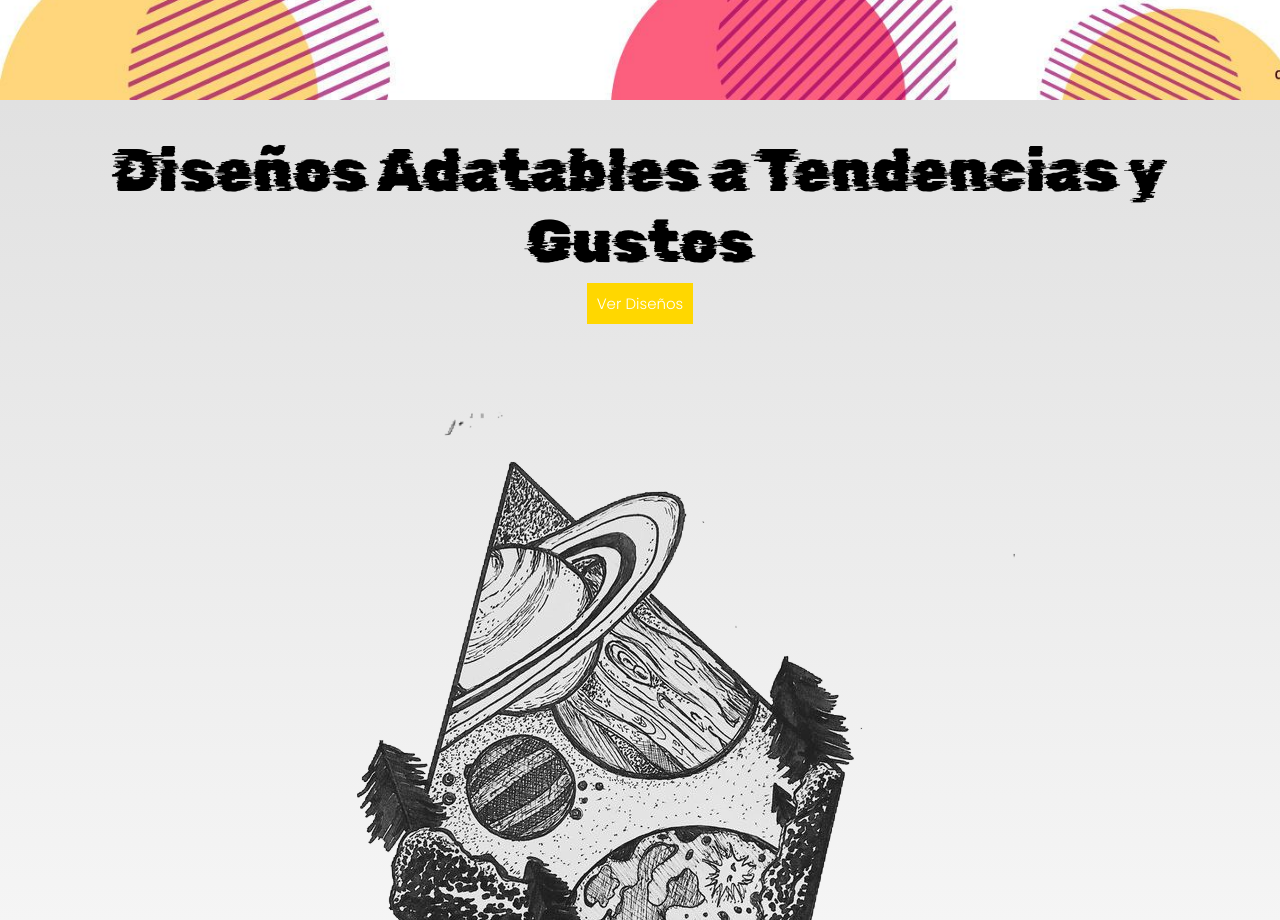
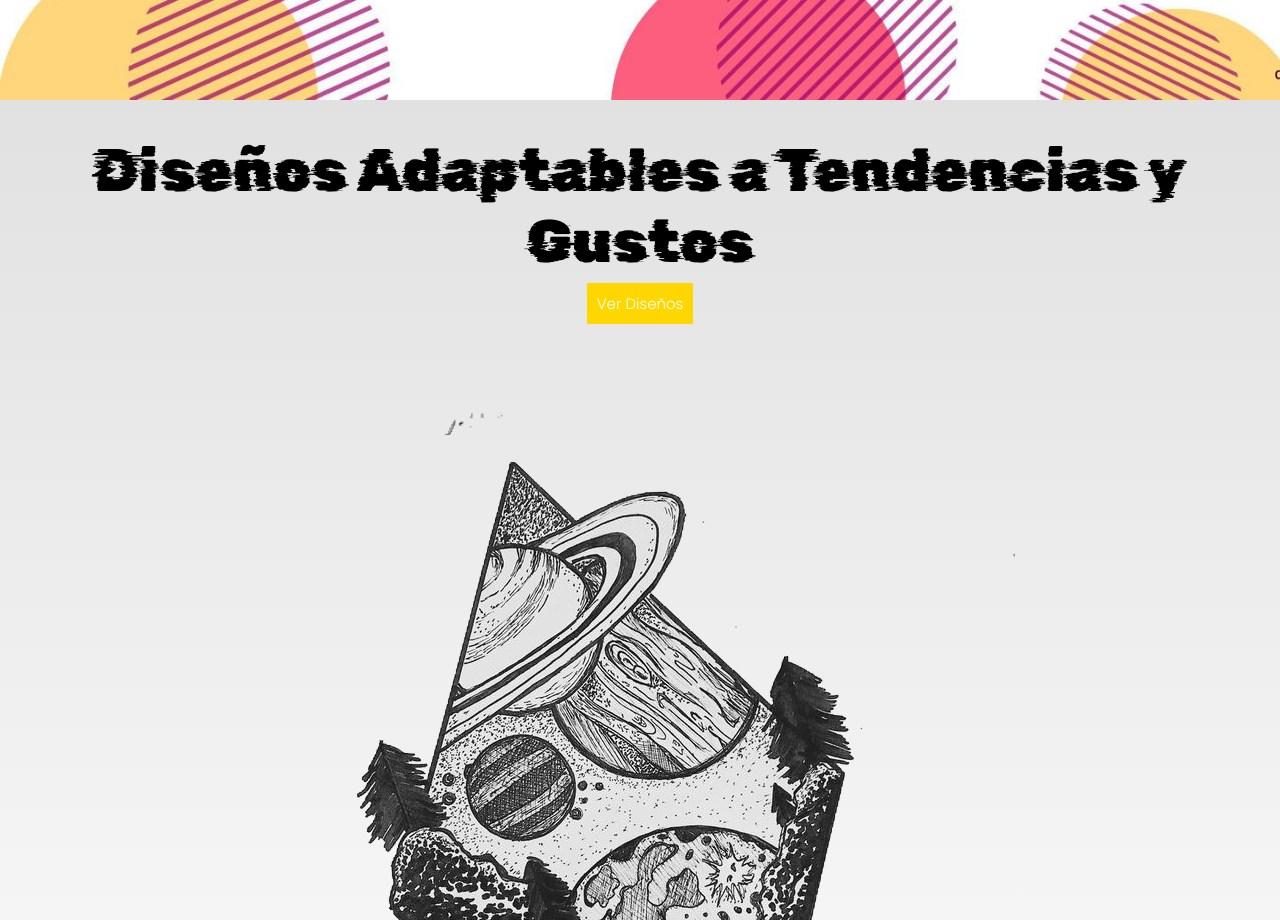
Before and after one commit to zzdanteinfernozz/desarrolloWeb, a plain HTML site: page DesarrolloWeb/index.html in a window 1280 px wide. Shown: the part 1600-2520 px from the top of the page. Drawn offline with nearby package versions, Linux system fonts and the light colour scheme.

Commit message:
Update index.html

```diff
--- a/DesarrolloWeb/index.html
+++ b/DesarrolloWeb/index.html
@@ -60,7 +60,7 @@
 
 		<div class="integral-desing">
 			<div class="info">
-				<h1>Diseños Adatables a Tendencias y Gustos</h1>
+				<h1>Diseños Adaptables a Tendencias y Gustos</h1>
 				<a href="">Ver Diseños</a>
 			</div>
 			<div class="img">
```
